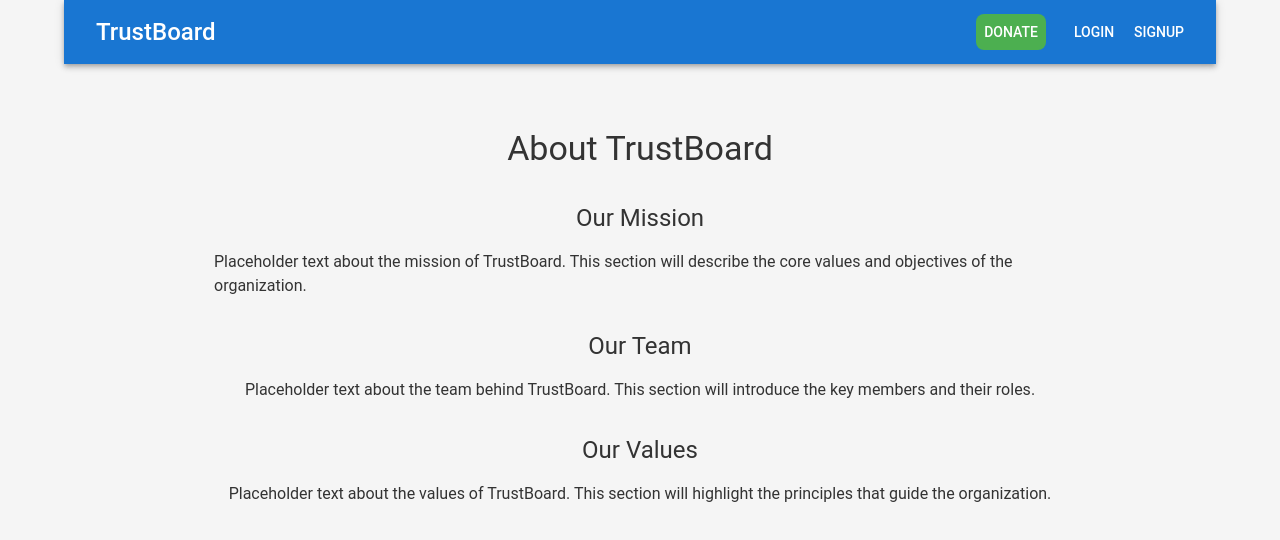
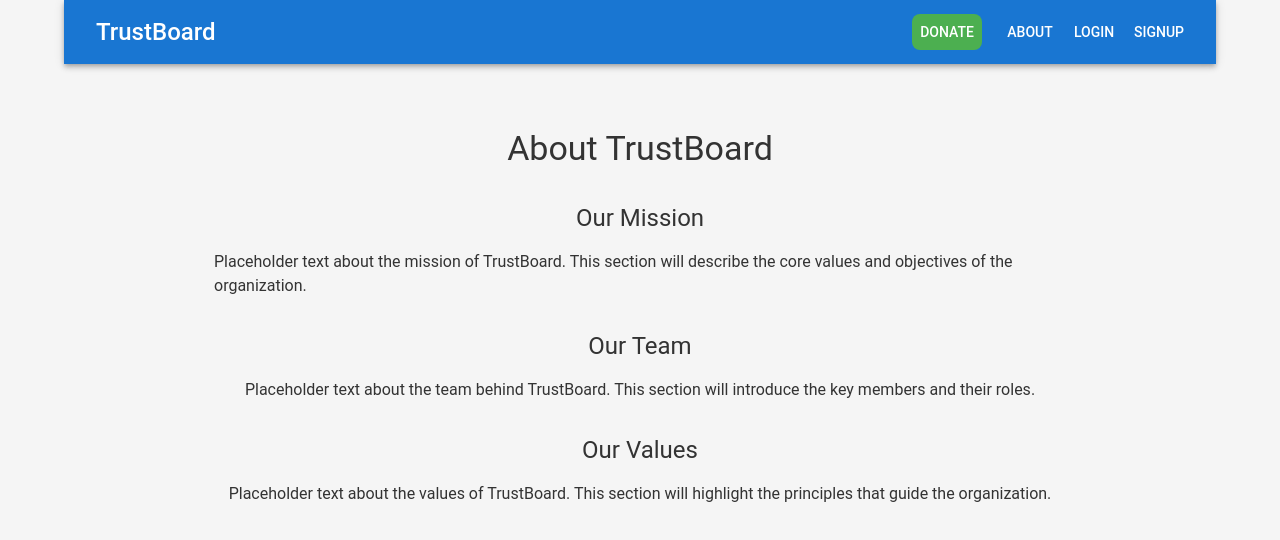
Before and after one commit to pwntato/undergroundbb, a React (Create React App) app in the folder frontend/: page / in a window 1280 px wide. Shown: the top 540 px of the page. Built offline with nearby package versions, Linux system fonts and the light colour scheme; no server answers.

Commit message:
add About link

```diff
--- a/frontend/src/Routes.js
+++ b/frontend/src/Routes.js
@@ -20,6 +20,7 @@ const AppRoutes = () => {
         <Route path="/signup" element={<CreateUser />} />
         <Route path="/profile" element={<Profile />} />
         <Route path="/user/:uuid" element={<User />} />
+        <Route path="/about" element={<About />} />
         <Route path="/" element={state.isLoggedIn ? <Home /> : <About />} />
       </Routes>
     </Router>
--- a/frontend/src/components/Header.js
+++ b/frontend/src/components/Header.js
@@ -49,6 +49,9 @@ const Header = () => {
         >
           Donate
         </Button>
+        <Button color="inherit" component={Link} to="/about">
+          About
+        </Button>
         {state.isLoggedIn ? (
           <>
             <Button color="inherit" component={Link} to="/profile">
```
